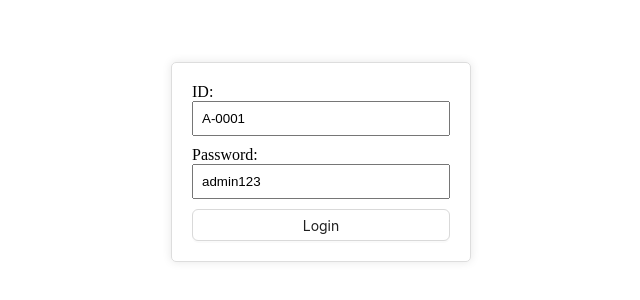
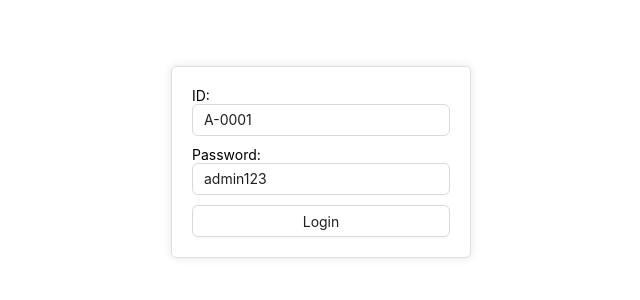
Before and after one commit to coderkamrul0/Aollo-university-management-frontend, a React (Vite) app: page /login in a window 1280 px wide. Shown: the part 238-538 px from the top of the page, without its empty margins (319-959 px from the left). Built offline with nearby package versions, Linux system fonts and the light colour scheme.

Commit message:
Add: Reusable Form & Input

```diff
--- /dev/null
+++ b/src/components/form/PHForm.tsx
@@ -0,0 +1,38 @@
+import { ReactNode } from "react";
+import {
+  FieldValues,
+  FormProvider,
+  SubmitHandler,
+  useForm,
+} from "react-hook-form";
+
+type TFromProps = {
+  onSubmit: SubmitHandler<FieldValues>;
+  children: ReactNode;
+};
+
+const PHForm = ({ onSubmit, children, defaultValues }: TFromProps) => {
+  const methods = useForm({defaultValues});
+
+  return (
+    <FormProvider {...methods}>
+      <form
+        style={{
+          display: "flex",
+          flexDirection: "column",
+          alignItems: "center",
+          maxWidth: "300px",
+          padding: "20px",
+          border: "1px solid #ddd",
+          borderRadius: "5px",
+          boxShadow: "0 0 10px rgba(0, 0, 0, 0.1)",
+        }}
+        onSubmit={methods.handleSubmit(onSubmit)}
+      >
+        {children}
+      </form>
+    </FormProvider>
+  );
+};
+
+export default PHForm;
--- /dev/null
+++ b/src/components/form/PHInput.tsx
@@ -0,0 +1,22 @@
+import { Input } from "antd";
+import { Controller } from "react-hook-form";
+
+type TInputProps = {
+  type: string;
+  name: string;
+  label?: string;
+};
+
+const PHInput = ({ type, name, label }: TInputProps) => {
+  return (
+    <>
+      {label ? label : null}
+      <Controller
+        name={name}
+        render={({ field }) => <Input {...field} type={type} id={name} />}
+      />
+    </>
+  );
+};
+
+export default PHInput;
--- a/src/pages/Login.tsx
+++ b/src/pages/Login.tsx
@@ -1,25 +1,28 @@
-import { Button } from "antd";
-import { FieldValues, useForm } from "react-hook-form";
+import { Button, Row } from "antd";
+import { FieldValues } from "react-hook-form";
 import { useLoginMutation } from "../redux/features/auth/authApi";
 import { useAppDispatch } from "../redux/hooks";
 import { TUser, setUser } from "../redux/features/auth/authSlice";
 import { verifyToken } from "../utils/verifyToken";
 import { useNavigate } from "react-router-dom";
 import { toast } from "sonner";
+import PHForm from "../components/form/PHForm";
+import PHInput from "../components/form/PHInput";
 
 const Login = () => {
   const navigate = useNavigate();
   const dispatch = useAppDispatch();
-  const { register, handleSubmit } = useForm({
-    defaultValues: {
-      id: "A-0001",
-      password: "admin123",
-    },
-  });
+
+
+  const defaultValues = {
+    id: "A-0001",
+    password: "admin123"
+  }
 
   const [login] = useLoginMutation();
 
   const onSubmit = async (data: FieldValues) => {
+    console.log(data);
     const toastId = toast.loading("Logging in");
     try {
       const userInfo = {
@@ -37,58 +40,19 @@
   };
 
   return (
-    <div
-      style={{
-        display: "flex",
-        justifyContent: "center",
-        alignItems: "center",
-        height: "100vh",
-      }}
-    >
-      <form
-        onSubmit={handleSubmit(onSubmit)}
-        style={{
-          display: "flex",
-          flexDirection: "column",
-          alignItems: "center",
-          maxWidth: "300px",
-          padding: "20px",
-          border: "1px solid #ddd",
-          borderRadius: "5px",
-          boxShadow: "0 0 10px rgba(0, 0, 0, 0.1)",
-        }}
-      >
+    <Row justify={"center"} align={"middle"} style={{ height: "100vh" }}>
+      <PHForm onSubmit={onSubmit} defaultValues={defaultValues}>
         <div style={{ marginBottom: "10px", width: "100%" }}>
-          <label htmlFor="id">ID:</label>
-          <input
-            type="text"
-            id="id"
-            {...register("id")}
-            style={{
-              padding: "8px",
-              boxSizing: "border-box",
-              width: "100%",
-            }}
-          />
+          <PHInput type={"text"} name={"id"} label={"ID:"} />
         </div>
         <div style={{ marginBottom: "10px", width: "100%" }}>
-          <label htmlFor="password">Password:</label>
-          <input
-            type="text"
-            id="password"
-            {...register("password")}
-            style={{
-              padding: "8px",
-              boxSizing: "border-box",
-              width: "100%",
-            }}
-          />
+          <PHInput type="text" name="password" label={"Password:"} />
         </div>
         <Button htmlType="submit" style={{ width: "100%" }}>
           Login
         </Button>
-      </form>
-    </div>
+      </PHForm>
+    </Row>
   );
 };
 
--- a/src/redux/api/baseApi.ts
+++ b/src/redux/api/baseApi.ts
@@ -1,4 +1,11 @@
-import { createApi, fetchBaseQuery } from "@reduxjs/toolkit/query/react";
+import {
+  BaseQueryApi,
+  BaseQueryFn,
+  DefinitionType,
+  FetchArgs,
+  createApi,
+  fetchBaseQuery,
+} from "@reduxjs/toolkit/query/react";
 import { RootState } from "../store";
 import { logout, setUser } from "../features/auth/authSlice";
 
@@ -14,7 +21,11 @@
   },
 });
 
-const baseQueryWithRefreshToken = async (args, api, extraOptions) => {
+const baseQueryWithRefreshToken: BaseQueryFn<
+  FetchArgs,
+  BaseQueryApi,
+  DefinitionType
+> = async (args, api, extraOptions): Promise<any> => {
   let result = await baseQuery(args, api, extraOptions);
   if (result.error?.status === 401) {
     const res = await fetch("http://localhost:5000/api/v1/auth/refresh-token", {
```
Also changed, not shown: .eslintrc.cjs.
